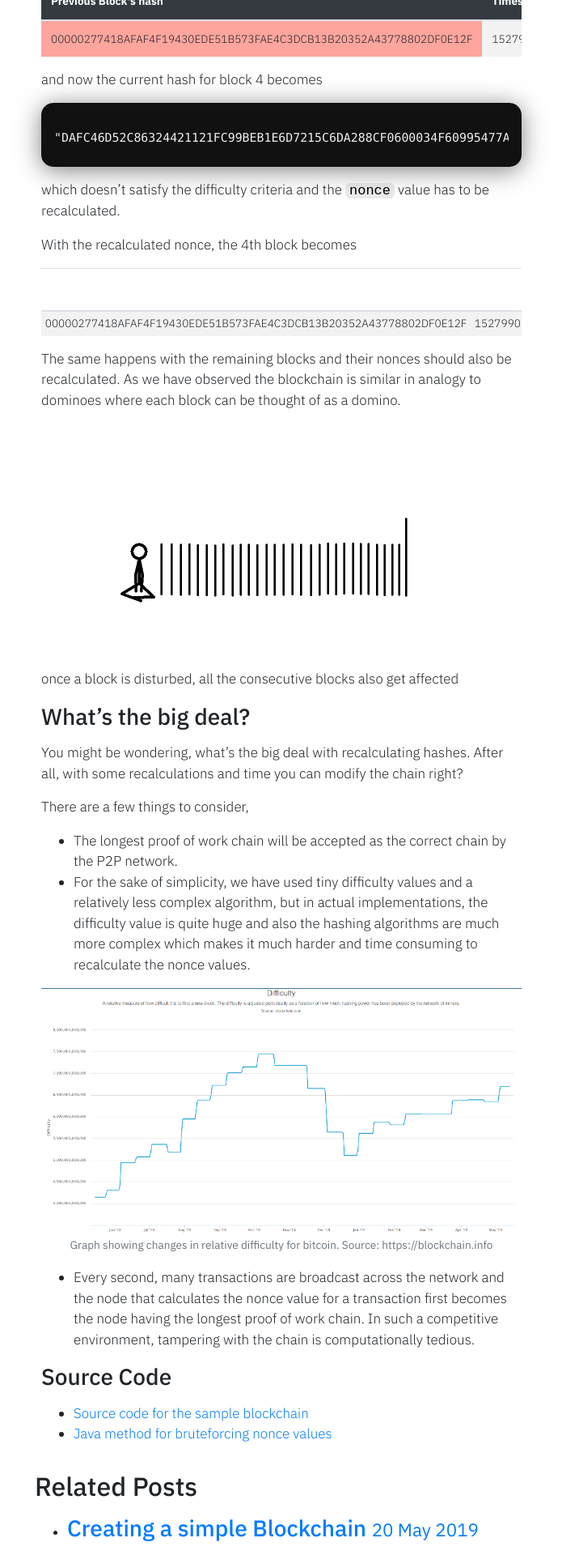
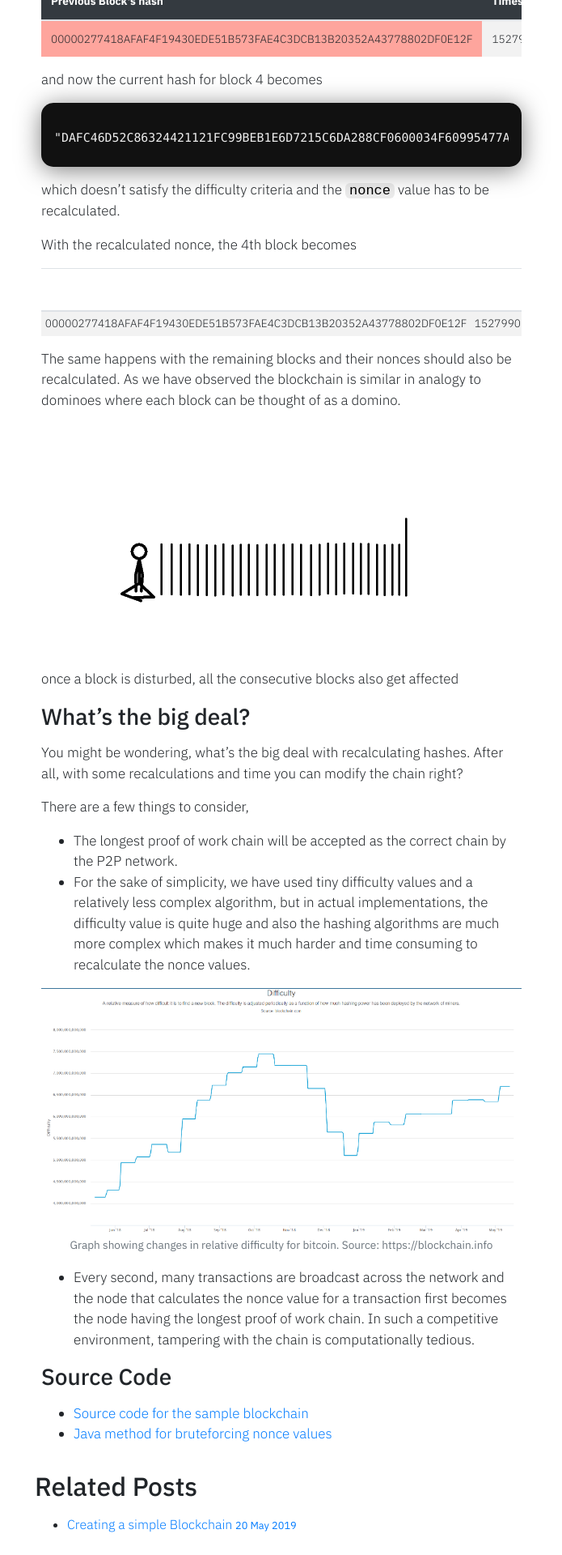
Before and after one commit to cyberpirate92/blog, a Jekyll site: the page built from _posts/2019-05-25-why-is-it-difficult-to-modify-records-in-a-blockchain.md, in a window 1280 px wide. Shown: the part 4014-5934 px from the top of the page at 81% size, without its empty margins (292-987 px from the left). Built offline with Jekyll 4.4.1, drawn with Linux system fonts in a browser that asks for light colours.

Commit message:
Resolves #4

```diff
--- a/_layouts/post.html
+++ b/_layouts/post.html
@@ -24,12 +24,10 @@ layout: default
       <ul class="related-posts">
         {% for post in site.related_posts limit:3 %}
         <li>
-          <h3>
-            <a href="{{ post.url }}">
-              {{ post.title }}
-              <small>{{ post.date | date_to_string }}</small>
-            </a>
-          </h3>
+          <a href="{{ post.url | relative_url }}">
+            {{ post.title }}
+            <small>{{ post.date | date_to_string }}</small>
+          </a>
         </li>
         {% endfor %}
       </ul>
```
